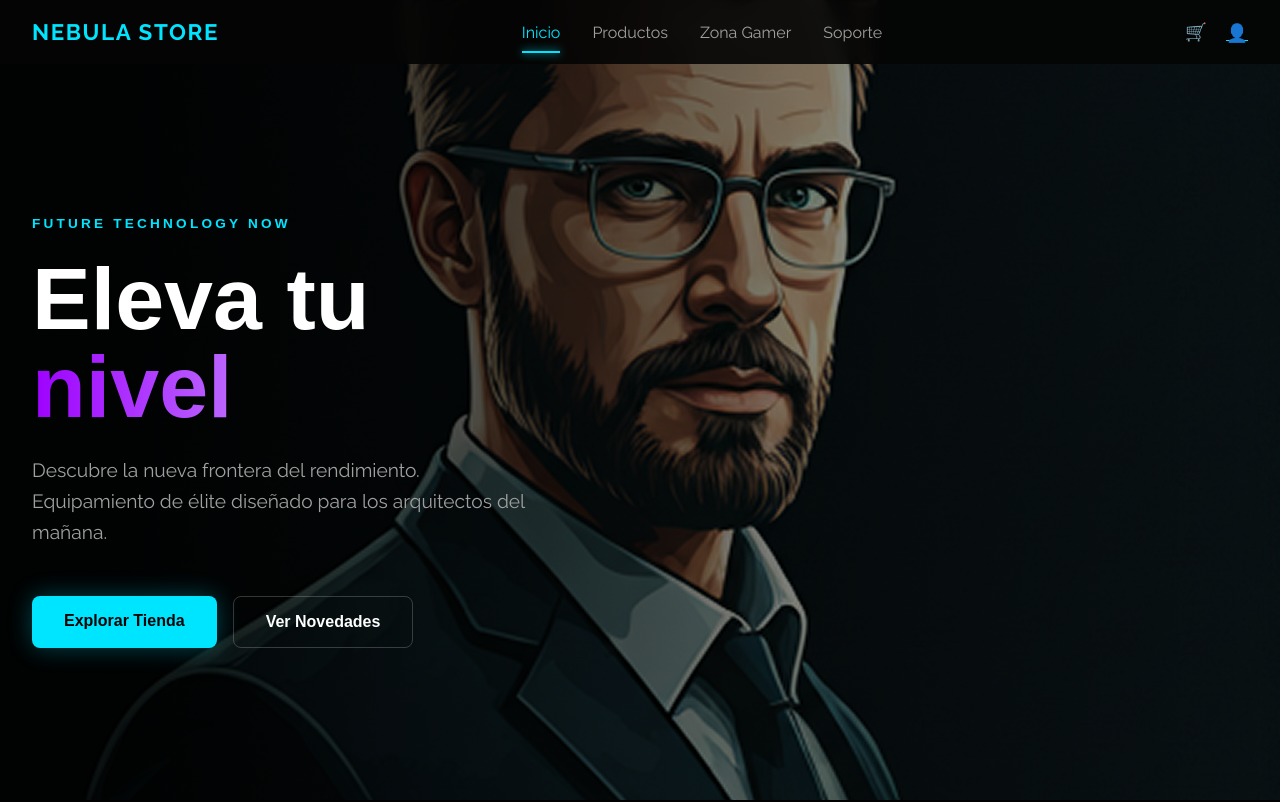
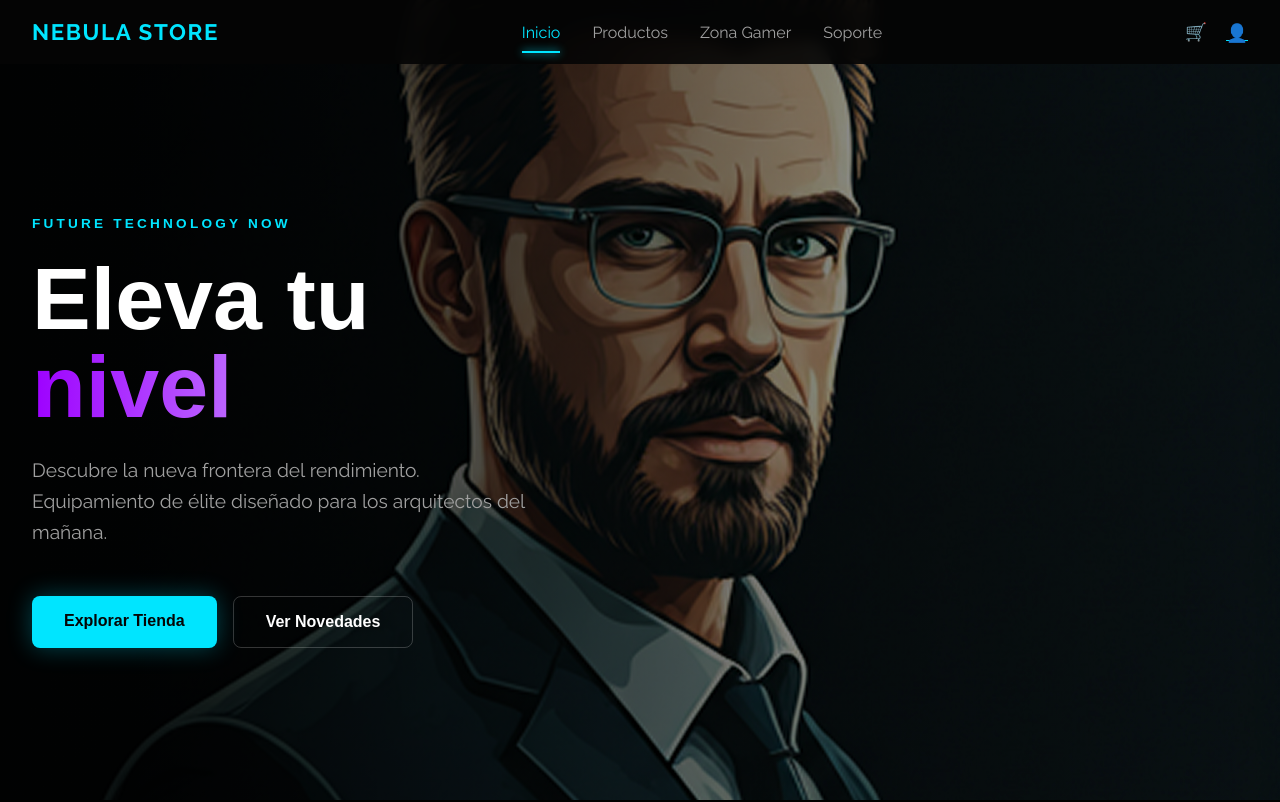
Before and after one commit to zHyoh/nebulatech, a React (Vite) app: page / in a window 1280 px wide. Shown: the top 802 px of the page. Built offline with nearby package versions, Linux system fonts and the light colour scheme.

Commit message:
feat hero bg css

```diff
--- a/src/index.css
+++ b/src/index.css
@@ -127,8 +127,8 @@ nav {
     background-image: linear-gradient(to right, rgba(0, 0, 0, 0.9) 10%, rgba(0, 0, 0, 0.2) 100%),
         url('../public/images/premium-tech-hero.jpg');
     background-size: cover;
-    repeat: no-repeat;
-    background-position: center;
+background-repeat: no-repeat;
+background-position: center 10%;
     display: flex;
     align-items: center;
     padding-top: 4rem;
```
